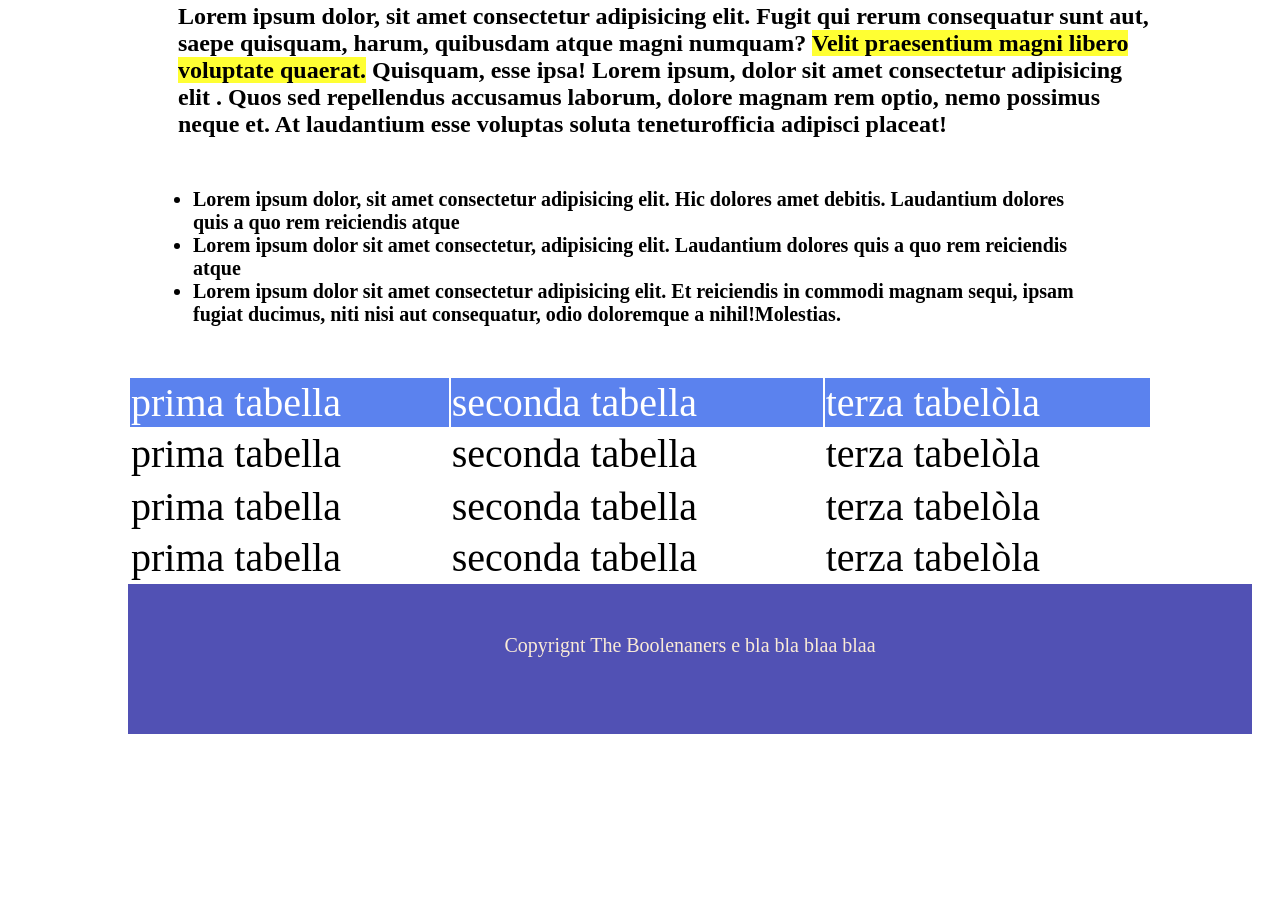
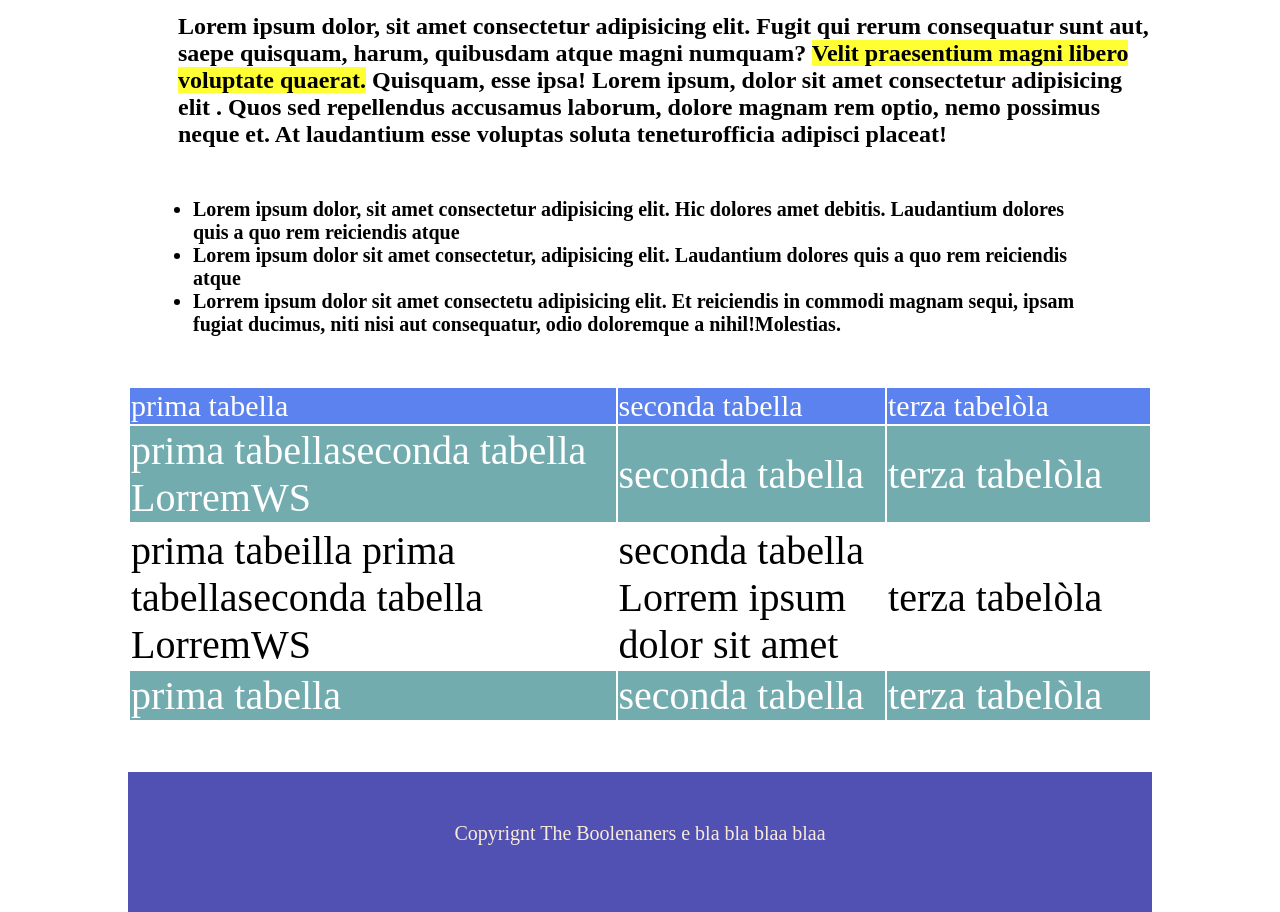
Before and after one commit to davimut/html-css-booleaner, a plain HTML site: page index.html in a window 1280 px wide. Shown: the part 1828-2740 px from the top of the page. Before the commit the page ends 2562 px from the top, so only its background shows below. Drawn offline with Linux system fonts and the light colour scheme.

Commit message:
add: ultime correzioni tabella

```diff
--- a/css/style.css
+++ b/css/style.css
@@ -88,16 +88,28 @@ table { width: 100% ;font-size: 40PX;}
 
 
 .tabella-start
-{color: white;
+{
+    color: white;
 background-color:rgb(91, 130, 238) ;
 width: 50px;}
 
 footer{
+    margin-top: 50px;
     padding: 50px;
     text-align:
     center;
-    height: 50px;
-   width:  100%; background-color: rgb(81, 81, 180);
+    height: 40px;
+   width: 100; background-color: rgb(81, 81, 180);
 }
 
 footer p {color: antiquewhite; margin-top: 0; font-size: 20px;}
+
+
+
+.tabella-info { color: white;
+    background-color: rgb(114, 172, 175);
+}
+
+.tabella-start td {
+    width: 5px;
+}
--- a/index.html
+++ b/index.html
@@ -21,6 +21,9 @@
       <br>il 10/10/2020
      </p>
  </section>
+</header>
+
+<main>
  <section class="sezione-generic-img"> <!-- seizone con piu immagini + descrizione foto -->
   <img class="img-tim-conferenza" src="./img/tim-1.jpg" alt="">
   <img class="img-tim-profilo" src="./img/tim-2.jpg" alt="">
@@ -30,8 +33,8 @@
     2nd Photo: Wikimedia, By Paul Clarke
   </p>
  </section> <!-- fine sezione immagini + descirzione foto -->
-</header>
-<main>
+
+
  <section class="sezione-lista-articolo">
   <h2 class="articolo-nota">
     Lorem ipsum dolor, sit amet consectetur adipisicing elit. Fugit qui rerum consequatur sunt aut, saepe quisquam,
@@ -46,24 +49,26 @@
     <li>
       Lorem ipsum dolor sit amet consectetur, adipisicing elit. Laudantium dolores quis a quo rem reiciendis atque
     <li>
-      Lorem ipsum dolor sit amet consectetur adipisicing elit. Et reiciendis in commodi magnam sequi, ipsam fugiat ducimus,
+      Lorrem ipsum dolor sit amet consectetu adipisicing elit. Et reiciendis in commodi magnam sequi, ipsam fugiat ducimus,
       niti nisi aut consequatur, odio doloremque a nihil!Molestias.
     </li>
   </ul>
  </section>
 
  <table>
-  <tr class="tabella-start"><td>prima tabella</td><td>seconda tabella</td><td>terza tabelòla </td></tr>
-    <tr><td>prima tabella</td><td>seconda tabella</td><td>terza tabelòla </td></tr>
-    <tr class="tabella-info"></tr><td>prima tabella</td><td>seconda tabella</td><td>terza tabelòla </td></tr>
-    <tr> <td>prima tabella</td><td>seconda tabella</td><td>terza tabelòla </td></tr>
+    <tr class="tabella-start" style="font-size: 30px;"><td>prima tabella</td><td>seconda tabella</td><td>terza tabelòla </td></tr>
+    <tr class="tabella-info"><td>prima tabellaseconda tabella LorremWS</td><td>seconda tabella</td><td>terza tabelòla </td></tr>
+    <tr ></tr><td>prima tabeilla  prima tabellaseconda tabella LorremWS </td><td>seconda tabella Lorrem ipsum dolor sit amet</td><td>terza tabelòla </td></tr>
+    <tr class="tabella-info"><td>prima tabella</td><td>seconda tabella</td><td>terza tabelòla </td></tr>
  </table>
-</main>
+ </main>
 
 <footer>
+  <div class="Copyright">
   <p>
   Copyrignt The Boolenaners e bla bla blaa blaa
   </p>
+</div>
 </footer>
 
 </body>
```
